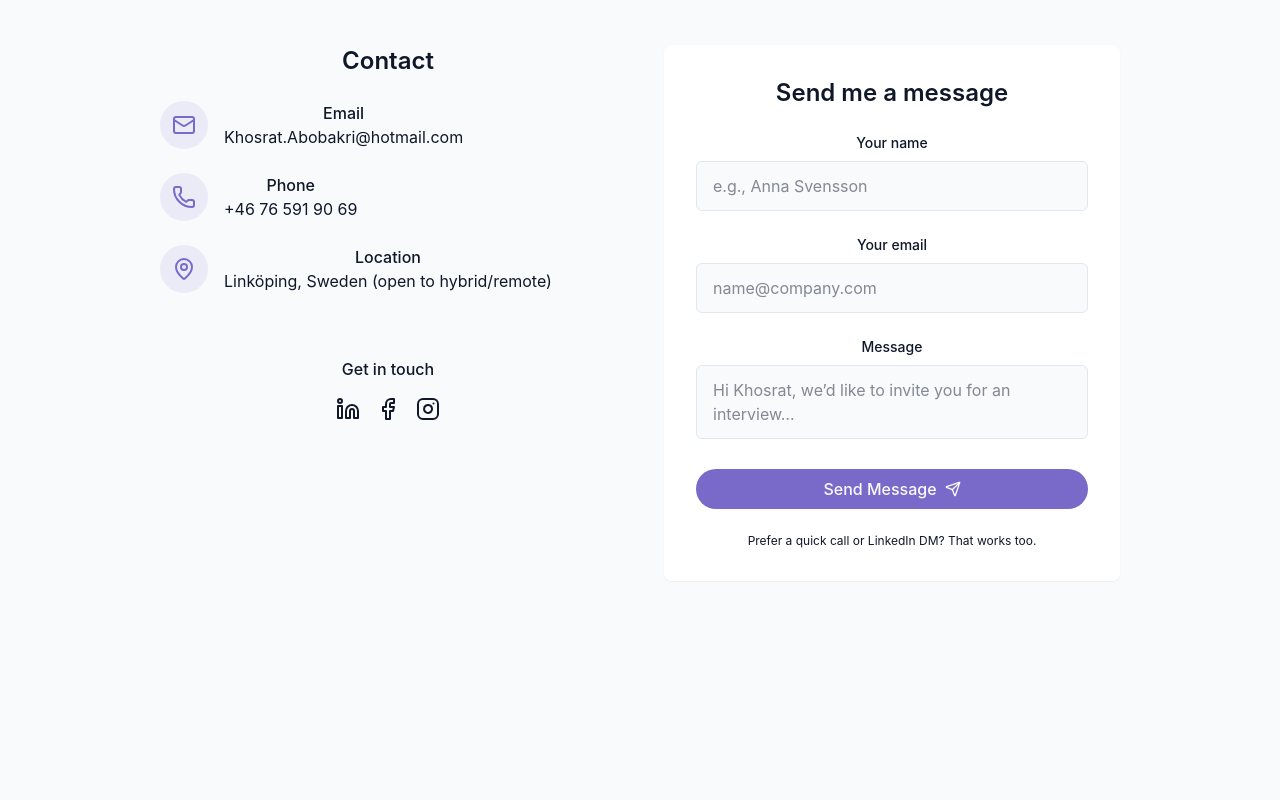
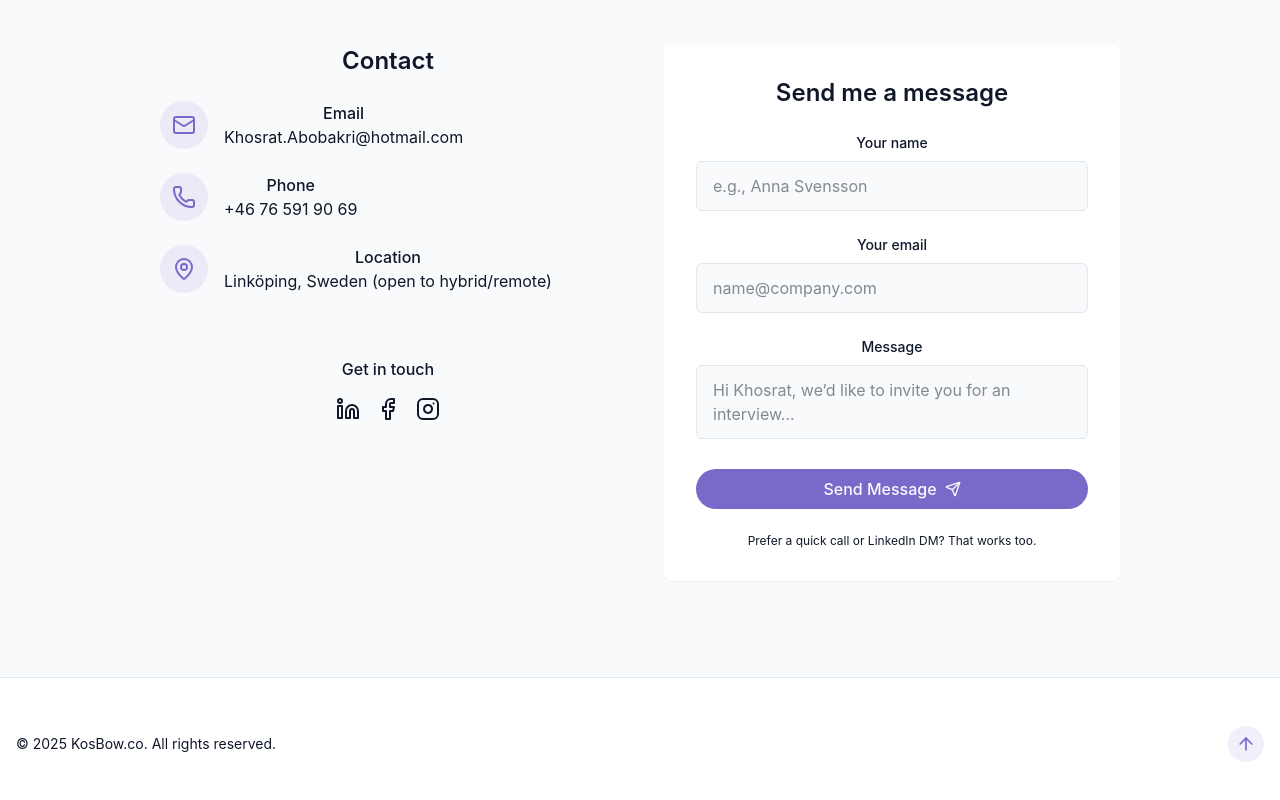
Before and after one commit to KosBow/Kos-portfolio, a React (Vite) app: page / in a window 1280 px wide. Shown: the part 3753-4553 px from the top of the page. Before the commit the page ends 4430 px from the top, so only its background shows below. Built offline with nearby package versions, Linux system fonts and the light colour scheme.

Commit message:
feat(footer): add footer and ensure it stays fixed at bottom

```diff
--- a/src/App.tsx
+++ b/src/App.tsx
@@ -2,7 +2,6 @@ import { BrowserRouter, Route, Routes } from "react-router-dom";
 import { Home } from "./pages/Home";
 import { NotFound } from "./pages/NotFound";
 import { Toaster } from "@/components/ui/toaster";
-import { ContactSection } from "./components/ContactSection";
 
 function App() {
   return (
@@ -14,7 +13,6 @@ function App() {
           <Route path="*" element={<NotFound />} />
         </Routes>
       </BrowserRouter>
-      <ContactSection/>
     </>
   );
 }
--- /dev/null
+++ b/src/components/Footer.tsx
@@ -0,0 +1,12 @@
+import { ArrowUp } from "lucide-react";
+
+export const Footer = () => (
+  <footer className="py-12 px-4 bg-card relative border-t border-border flex flex-wrap justify-between items-center">
+    <p className="text-sm text-muted-foreground">
+      &copy; {new Date().getFullYear()} KosBow.co. All rights reserved.
+    </p>
+    <a href="#hero" className="p-2 rounded-full bg-primary/10 hover:bg-primary/20 text-primary transition-colors">
+      <ArrowUp size={20} />
+    </a>
+  </footer>
+);
--- a/src/pages/Home.tsx
+++ b/src/pages/Home.tsx
@@ -5,24 +5,32 @@ import { HeroSection } from "../components/HeroSection";
 import { AboutSection } from "../components/AboutSection";
 import { SkillsSection } from "../components/SkillsSection";
 import { ProjectsSection } from "../components/ProjectsSection";
+import { ContactSection } from "../components/ContactSection";
+import { Footer } from "@/components/Footer";
+
 export const Home = () => {
   return (
-    <div className="min-h-screen bg-background text-foreground overflow-x-hidden">
-      {/* {Theme Toggle} */}
+    <div className="min-h-dvh flex flex-col bg-background text-foreground overflow-x-hidden">
+      {/* Theme Toggle */}
       <ThemeToggle />
+
       {/* Background Effects */}
       <StarBackground />
+
       {/* Navbar */}
       <Navbar />
+
       {/* Main Content */}
-      <main>
+      <main className="flex-1">
         <HeroSection />
         <AboutSection />
         <SkillsSection />
         <ProjectsSection />
-        {/* Contact Section */}
+        <ContactSection />
       </main>
+
       {/* Footer */}
+      <Footer />
     </div>
   );
 };
```
